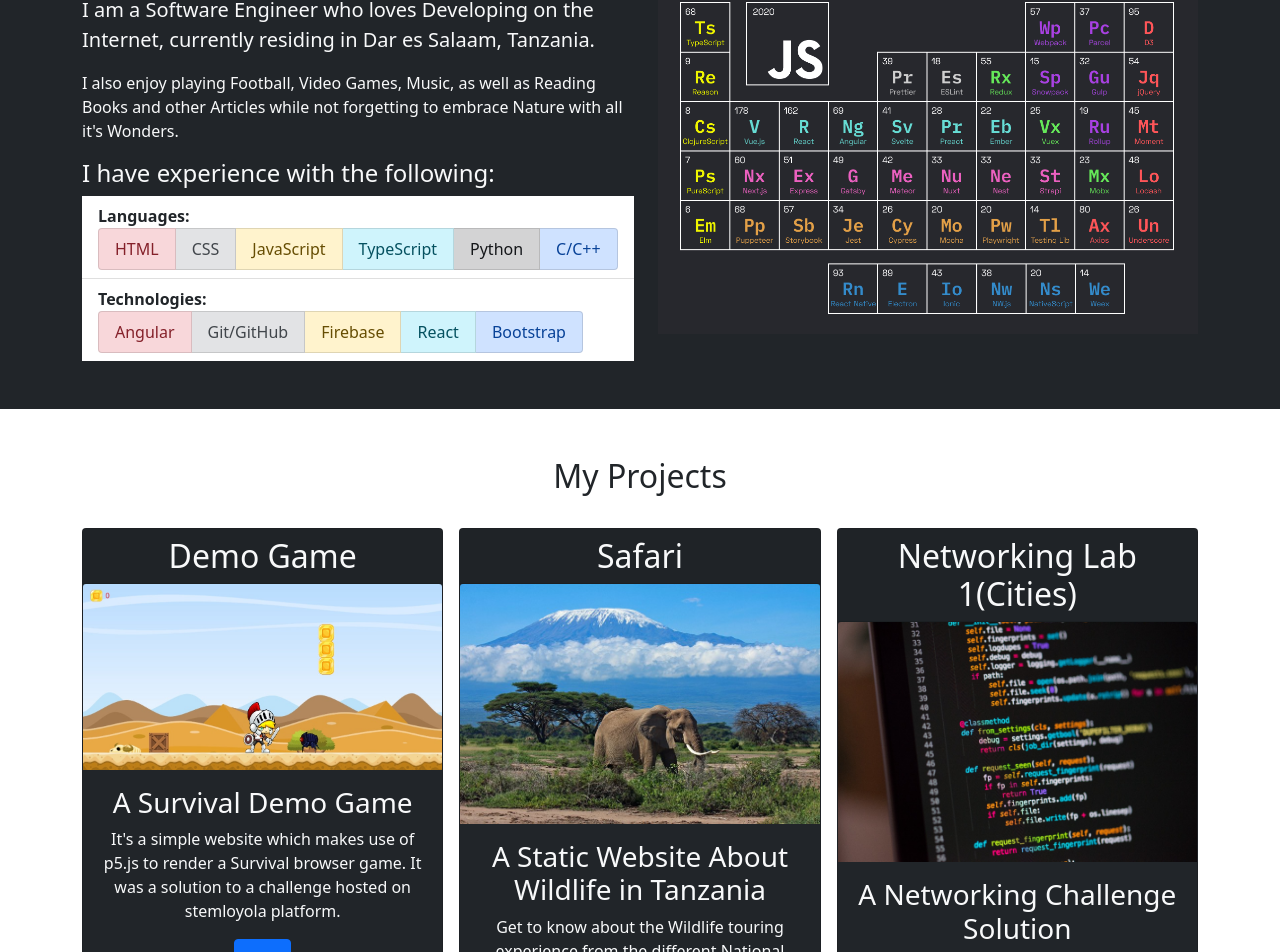
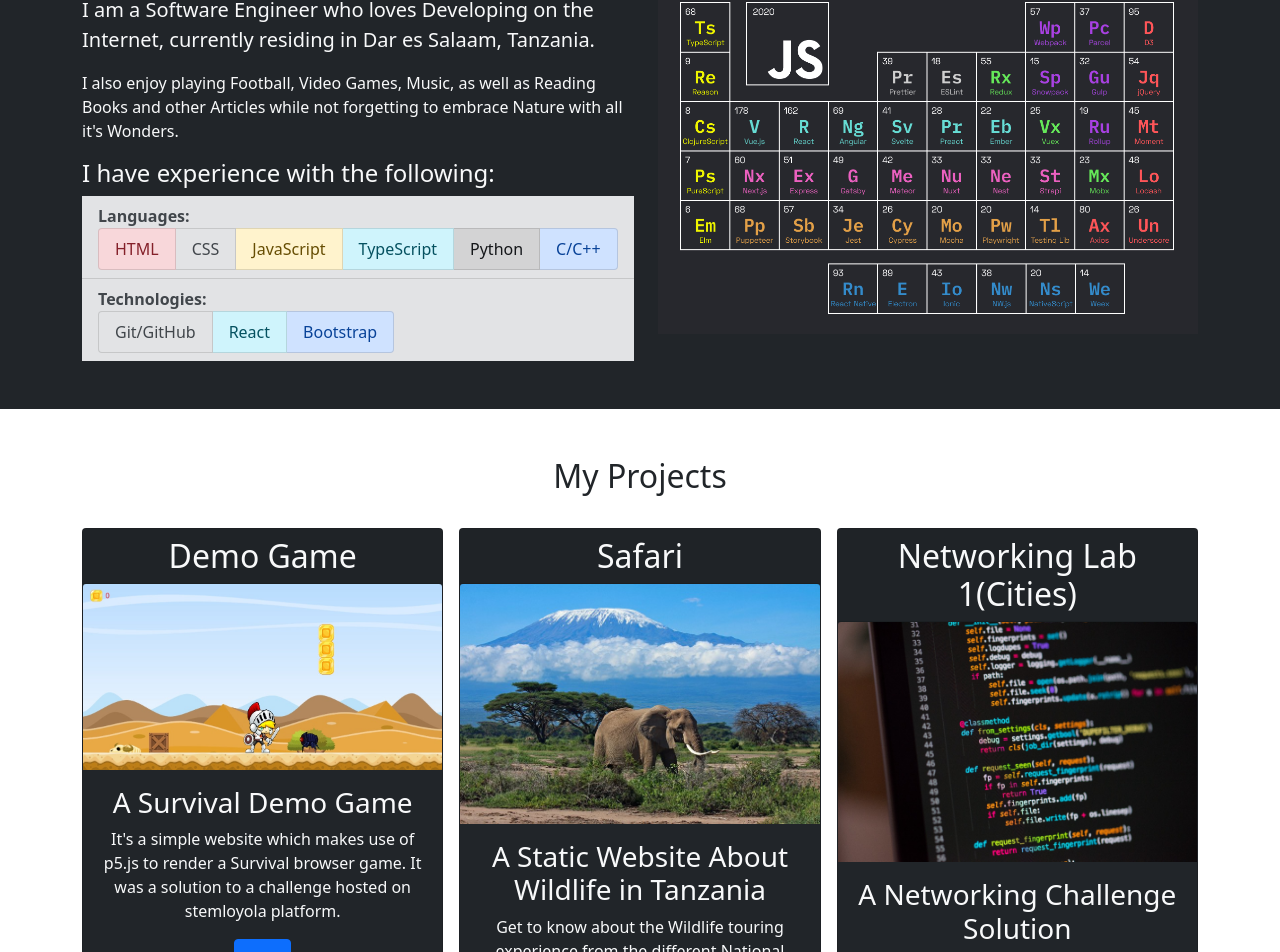
Before and after one commit to AlvinMrema/portfolio, a React (Create React App) app: page / in a window 1280 px wide. Shown: the part 719-1671 px from the top of the page. Built offline with nearby package versions, Linux system fonts and the light colour scheme.

Commit message:
Removed Angular and Firebase from Technologies List Item

```diff
--- a/src/components/About.js
+++ b/src/components/About.js
@@ -22,7 +22,7 @@
               <p className="h4">I have experience with the following:</p>
 
               <ul className="list-group list-group-flush">
-                <li className="list-group-item">
+                <li className="list-group-item list-group-item-secondary">
                   <span className="fw-bold">Languages:</span>
                   <ul className="list-group list-group-horizontal-sm">
                     <li className="list-group-item list-group-item-danger">HTML</li>
@@ -41,17 +41,11 @@
                     </li>
                   </ul>
                 </li>
-                <li className="list-group-item">
+                <li className="list-group-item list-group-item-secondary">
                   <span className="fw-bold">Technologies:</span>
                   <ul className="list-group list-group-horizontal-sm">
-                    <li className="list-group-item list-group-item-danger">
-                      Angular
-                    </li>
                     <li className="list-group-item list-group-item-secondary">
                       Git/GitHub
-                    </li>
-                    <li className="list-group-item list-group-item-warning">
-                      Firebase
                     </li>
                     <li className="list-group-item list-group-item-info">React</li>
                     <li className="list-group-item list-group-item-primary">
```
